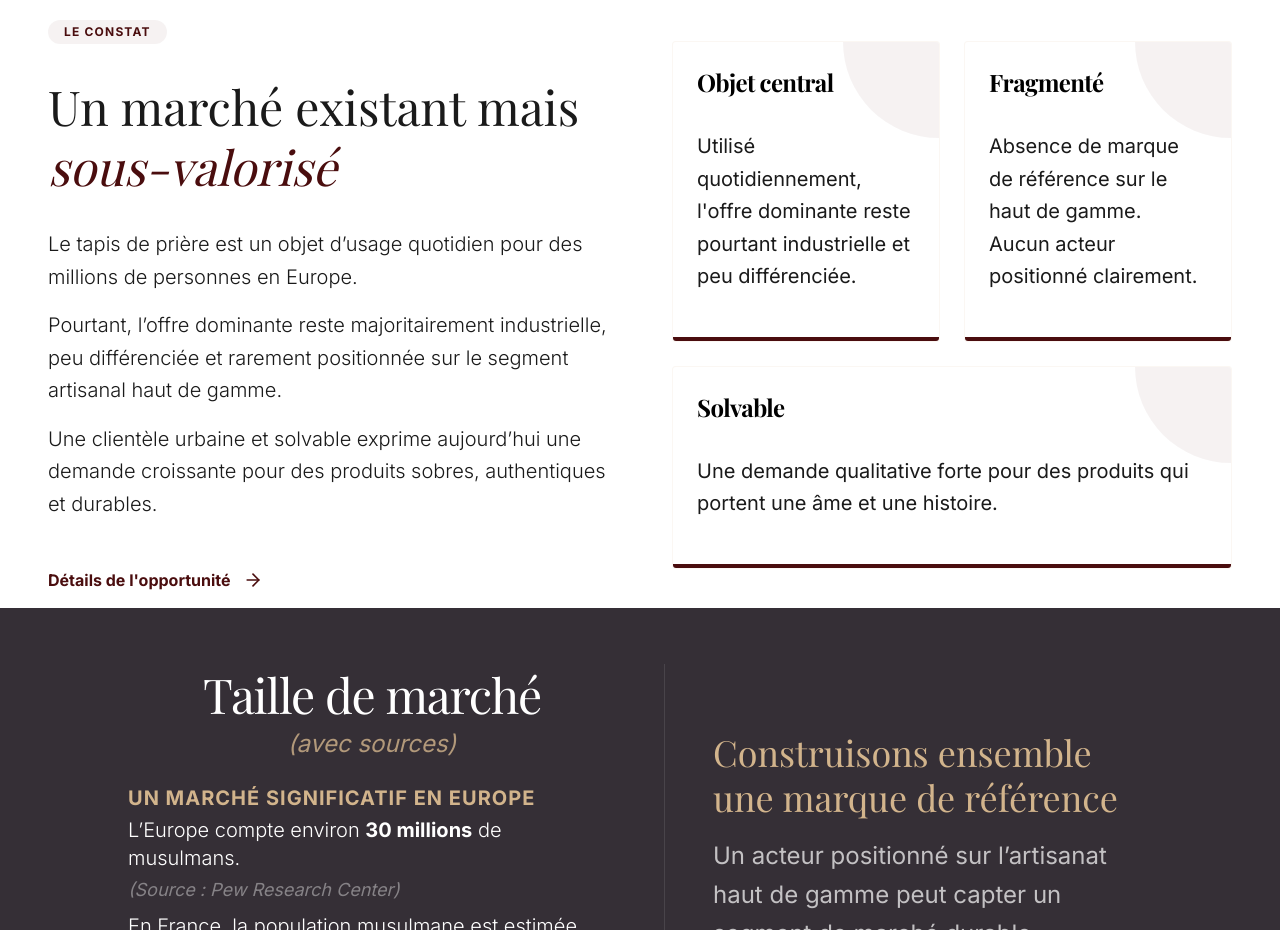
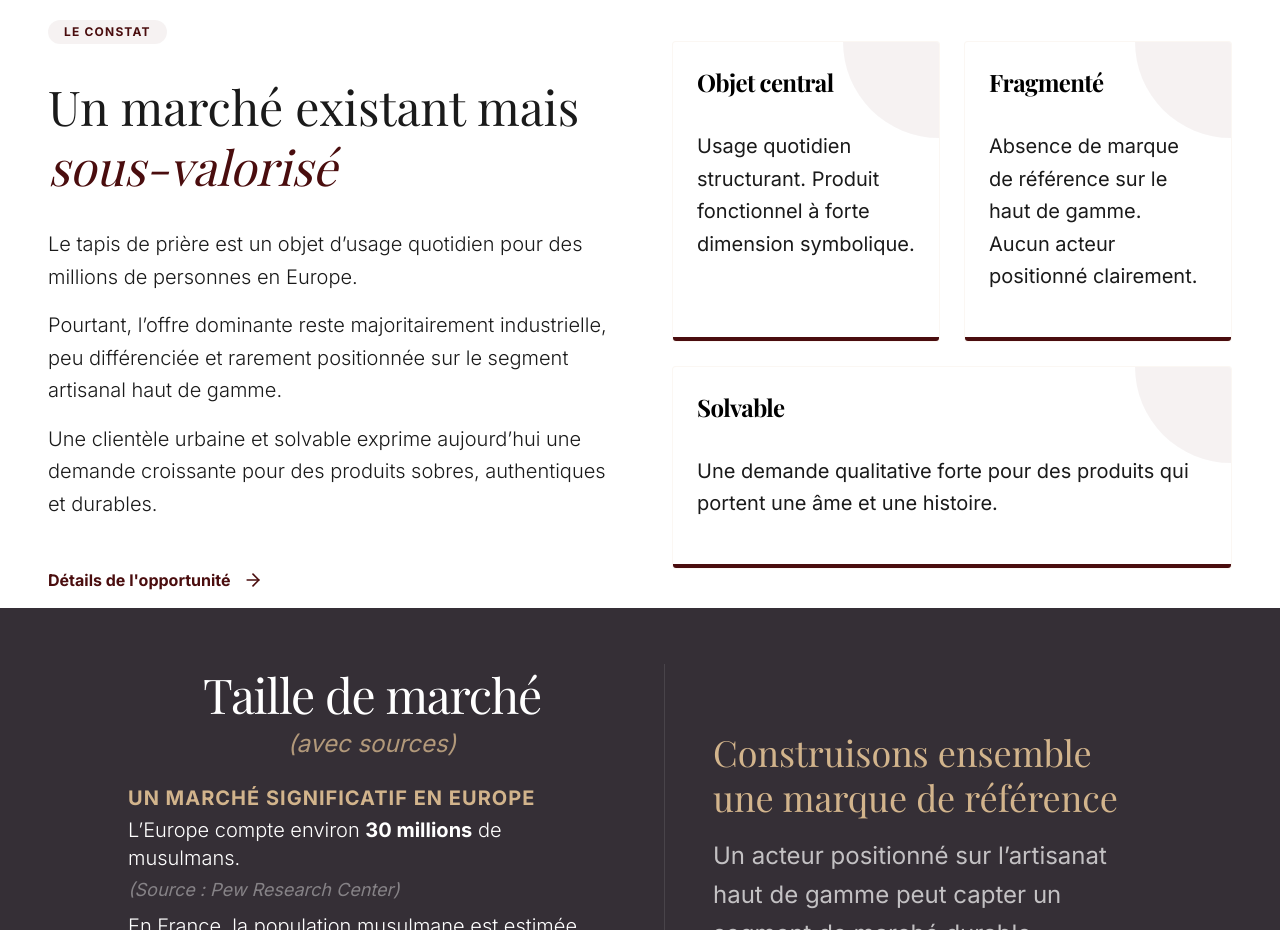
Before and after one commit to lilall39/tapis-maghreb, a Next.js app: page / in a window 1280 px wide. Shown: the part 1300-2230 px from the top of the page. Built offline with nearby package versions, Linux system fonts and the light colour scheme; a web font is replaced by a local one.

Commit message:
content: update description for 'Objet central' card
Made-with: Cursor

```diff
--- a/src/app/page.tsx
+++ b/src/app/page.tsx
@@ -316,7 +316,7 @@ export default function Home() {
               title="Objet central"
               titleClassName="text-xl md:text-2xl text-black font-bold"
               descriptionClassName="mt-8"
-              description="Utilisé quotidiennement, l'offre dominante reste pourtant industrielle et peu différenciée."
+              description="Usage quotidien structurant. Produit fonctionnel à forte dimension symbolique."
               delay={0.1}
             />
             <Card
```
